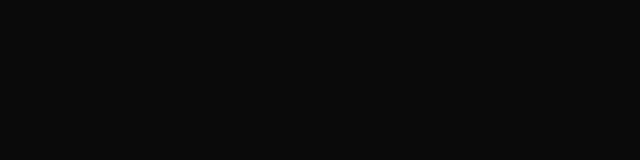
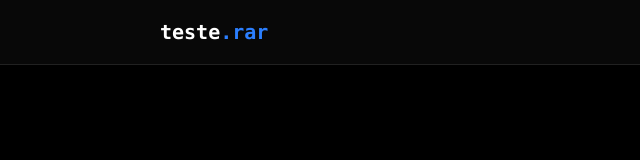
Before and after one commit to Danreby/danreby-portifolio, a React (Vite) app: page / in a window 1280 px wide. Shown: the top 160 px of the page, without its empty margins (0-640 px from the left). Built offline with nearby package versions, Linux system fonts and the light colour scheme.

Commit message:
NavBar inicial

```diff
--- a/src/App.jsx
+++ b/src/App.jsx
@@ -2,13 +2,17 @@
 import "./App.css";
 import { LoadingScreen } from "./components/LoadingSreen";
 import "./index.css";
+import { NavBar } from "./components/NavBar";
 
 function App() {
   const [isLoaded, setIsLoaded] = useState(false);
 
   return (
     <>
-      {!isLoaded && <LoadingScreen onComplete={() => setIsLoaded(true)} />}
+      {!isLoaded && <LoadingScreen onComplete={() => setIsLoaded(true)} />} {""}
+        <div className={`min-h-screen transition-opacity duration-700 ${isLoaded ? "opacity-100" : "opacity-0"} bg-black text-gray-100`}>
+          <NavBar />
+        </div>
     </>
   )
 }
--- /dev/null
+++ b/src/components/NavBar.jsx
@@ -0,0 +1,13 @@
+
+
+export const NavBar = () => {
+  return (
+    <nav className="fixed top-0 w-full z-40 bg-[rgba(10,10,10,0.8)] backdrop-blur-lg border-b border-white/10 shadow-lg">
+        <div className="max-w-5xl mx-auto px-4 sm:px-6 lg:px-8">
+            <div className="flex items-center justify-between h-16">
+                <a href="#home" className="font-mono text-xl font-bold text-white"> teste<span className="text-blue-500">.rar</span> </a>
+            </div>
+        </div>
+    </nav>
+    )
+}
--- a/src/index.css
+++ b/src/index.css
@@ -9,6 +9,19 @@
 }
 
 @layer utilities {
+  @keyframes blink {
+    0%, 100% {
+      opacity: 1;
+    }
+    50% {
+      opacity: 0;
+    }
+  }
+
+  .animate-blink {
+    animation: blink 0.8s step-end infinite;
+  }
+
   @keyframes loading {
     0% {
       transform: translateX(-100%);
```
